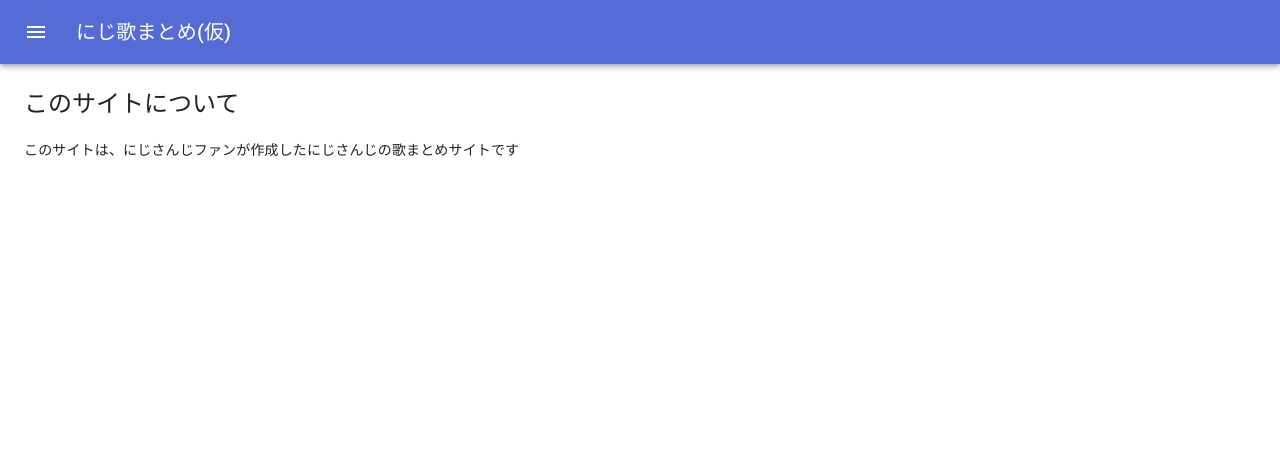
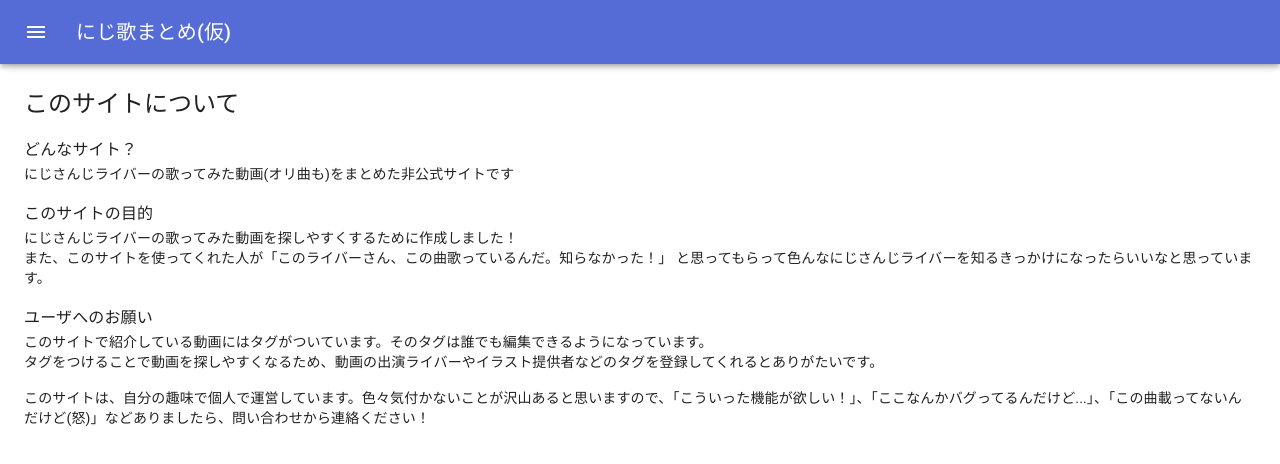
Before and after one commit to aopontann/nijisanji-songs-client, a Next.js app: page /about in a window 1280 px wide. Shown: the top 464 px of the page. Built offline with nearby package versions, Linux system fonts and the light colour scheme.

Commit message:
create: about サイト紹介ページを作成

```diff
--- a/pages/about.js
+++ b/pages/about.js
@@ -5,12 +5,33 @@ import { Typography } from "@material-ui/core";
 export default function About() {
   return (
     <Layout>
-      <Typography variant="h5">このサイトについて</Typography>
-      <br />
+      <Typography variant="h5" paragraph>
+        このサイトについて
+      </Typography>
+      <Typography variant="subtitle1">
+        どんなサイト？
+      </Typography>
+      <Typography variant="body" paragraph>
+        にじさんじライバーの歌ってみた動画(オリ曲も)をまとめた非公式サイトです
+      </Typography>
+      <Typography variant="subtitle1">
+        このサイトの目的
+      </Typography>
+      <Typography variant="body" paragraph>
+        にじさんじライバーの歌ってみた動画を探しやすくするために作成しました！<br />
+        また、このサイトを使ってくれた人が「このライバーさん、この曲歌っているんだ。知らなかった！」
+        と思ってもらって色んなにじさんじライバーを知るきっかけになったらいいなと思っています。
+      </Typography>
+      <Typography variant="subtitle1">
+        ユーザへのお願い
+      </Typography>
+      <Typography variant="body" paragraph>
+        このサイトで紹介している動画にはタグがついています。そのタグは誰でも編集できるようになっています。<br />
+        タグをつけることで動画を探しやすくなるため、動画の出演ライバーやイラスト提供者などのタグを登録してくれるとありがたいです。
+      </Typography>
       <Typography variant="body">
-        このサイトは、にじさんじファンが作成したにじさんじの歌まとめサイトです
+        このサイトは、自分の趣味で個人で運営しています。色々気付かないことが沢山あると思いますので、「こういった機能が欲しい！」、「ここなんかバグってるんだけど...」、「この曲載ってないんだけど(怒)」などありましたら、問い合わせから連絡ください！
       </Typography>
-      <br />
 
     </Layout>
   );
```
